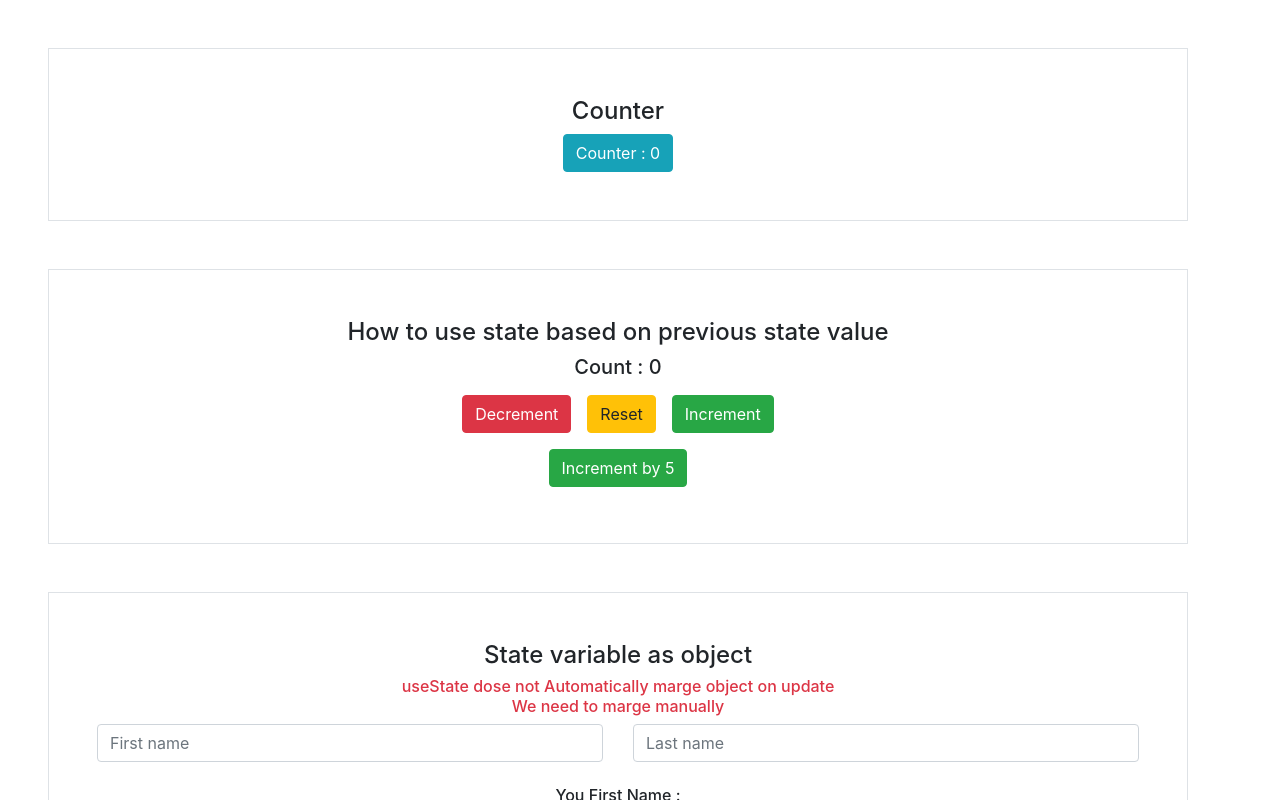
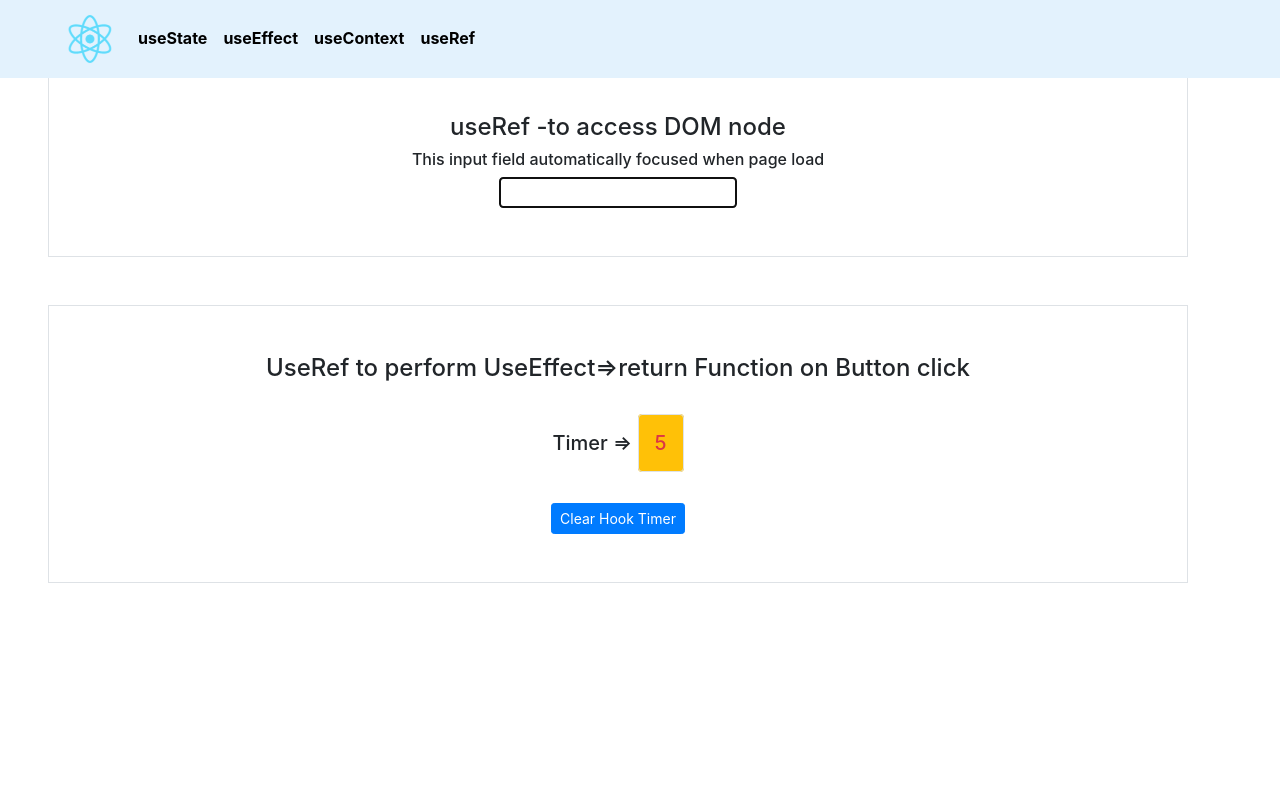
Before and after one commit to MinhazMinu/React-hooks, a React (Create React App) app: page /useRef in a window 1280 px wide. Shown: the top 800 px of the page. Built offline with nearby package versions, Linux system fonts and the light colour scheme; no server answers.

Commit message:
UseRef to perform UseEffect=>return Function on Button click

```diff
--- a/src/App.css
+++ b/src/App.css
@@ -3,7 +3,8 @@
 }
 
 .App-logo {
-  height: 40vmin;
+  height: 40vhmin;
+
   pointer-events: none;
 }
 
@@ -36,3 +37,21 @@
     transform: rotate(360deg);
   }
 }
+nav a {
+  font-weight: bold;
+  color: black;
+  border-bottom: 2px solid transparent;
+  transition: all 0.3s linear;
+}
+
+nav a:hover,
+nav a:active,
+nav a:focus {
+  color: salmon !important;
+  border-bottom: 2px solid black;
+}
+
+nav a img {
+  width: 50px;
+  height: 50px;
+}
--- a/src/App.js
+++ b/src/App.js
@@ -1,5 +1,6 @@
 import React from "react";
-import logo from "./logo.svg";
+import { BrowserRouter as Router, Switch, Route, Link } from "react-router-dom";
+
 import "./App.css";
 import Counter from "./Components/UseState/Counter";
 import Counter2 from "./Components/UseState/Counter2";
@@ -14,23 +15,79 @@ import MouseContainer from "./Components/UseEffect/MouseContainer4";
 import CounterUE5 from "./Components/UseEffect/CounterUE5";
 import DataFetchingUseEffect6 from "./Components/UseEffect/DataFetchingUseEffect6";
 import SearchPostByIdUseEffect7 from "./Components/UseEffect/SearchPostByIdUseEffect7";
+// Context import
+import Context from "./Components/Context/Context";
+import UseRef from "./Components/UseRef/FocusInputUR";
+import Navigation from "./Components/Navigation/Navigation";
+import TimerUR2 from "./Components/UseRef/TimerUR2";
 
 function App() {
   return (
     <div className="App">
-      <Counter></Counter>
+      <Router>
+        <Navigation></Navigation>
+        <Switch>
+          <Route exact path="/">
+            <Counter></Counter>
+            <Counter2></Counter2>
+            <Counter3></Counter3>
+            <Counter4></Counter4>
+            <SummeryUseState></SummeryUseState>
+          </Route>
+
+          <Route path="/useState">
+            <Counter></Counter>
+            <Counter2></Counter2>
+            <Counter3></Counter3>
+            <Counter4></Counter4>
+            <SummeryUseState></SummeryUseState>
+          </Route>
+
+          <Route path="/useEffect">
+            <CounterUE></CounterUE>
+            <CounterUE2></CounterUE2>
+            <MouseUE3></MouseUE3>
+            <MouseContainer></MouseContainer>
+            <CounterUE5></CounterUE5>
+            <DataFetchingUseEffect6></DataFetchingUseEffect6>
+            <SearchPostByIdUseEffect7></SearchPostByIdUseEffect7>
+          </Route>
+
+          <Route path="/useContext">
+            <Context></Context>
+          </Route>
+
+          <Route path="/useRef">
+            <UseRef></UseRef>
+            <TimerUR2></TimerUR2>
+          </Route>
+          <Route path="*">
+            <Counter></Counter>
+            <Counter2></Counter2>
+            <Counter3></Counter3>
+            <Counter4></Counter4>
+            <SummeryUseState></SummeryUseState>
+          </Route>
+        </Switch>
+      </Router>
+
+      {/* <Counter></Counter>
       <Counter2></Counter2>
       <Counter3></Counter3>
       <Counter4></Counter4>
-      <SummeryUseState></SummeryUseState>
+      <SummeryUseState></SummeryUseState> */}
       {/* UseEffect */}
-      <CounterUE></CounterUE>
+      {/* <CounterUE></CounterUE>
       <CounterUE2></CounterUE2>
-      {/* <MouseUE3></MouseUE3> */}
+      <MouseUE3></MouseUE3>
       <MouseContainer></MouseContainer>
       <CounterUE5></CounterUE5>
       <DataFetchingUseEffect6></DataFetchingUseEffect6>
-      <SearchPostByIdUseEffect7></SearchPostByIdUseEffect7>
+      <SearchPostByIdUseEffect7></SearchPostByIdUseEffect7> */}
+      {/* COntext */}
+      {/* <Context></Context> */}
+      {/* UseRef */}
+      {/* <UseRef></UseRef> */}
     </div>
   );
 }
--- /dev/null
+++ b/src/Components/Context/Context.js
@@ -0,0 +1,38 @@
+/**
+ * Context provides a way  to pass data through the component tree without having to pass
+ * down manually at every (may be with props)
+ */
+
+/**
+ * There are Four steps to use UseContext Hook
+ * 1. import the Destination Component
+ * 2. Create a context using creatContext() method and export it
+ * 3. provide the context value at high level in the component tree
+ * 4. consume the context value
+ */
+
+/**
+ * Here component Hierarch is Context.js => ContextComponentA.js => ContextComponentB.js
+ * we want pass a value from  Context.js to ContextComponentB.js
+ */
+import React, { createContext } from "react";
+//1. import the Destination Component
+import ContextComponentB from "./ContextComponentB";
+
+//2. Create a context using creatContext() method and export it
+export const UserContext = createContext();
+
+const Context = () => {
+  const name = "Minhaz";
+  return (
+    <div className="container border m-5 p-5">
+      <h3 className="text-info">UseConText</h3>
+      {/* provide the context value at high level in the component tree */}
+      <UserContext.Provider value={name}>
+        <ContextComponentB></ContextComponentB>
+      </UserContext.Provider>
+    </div>
+  );
+};
+
+export default Context;
--- /dev/null
+++ b/src/Components/Context/ContextComponentB.js
@@ -0,0 +1,27 @@
+/**
+ * There are There steps to consume context value
+ * 1. import  useContext from react
+ * 2. import the created Context. in our case its UserContext
+ * 3. call the useContext( function and pass created context as argument)
+ */
+
+// 1. import useContext from react
+import React, { useContext } from "react";
+// import the created Context.in our case its UserContext
+import { UserContext } from "./Context";
+
+const ContextComponentB = () => {
+  // call the useContext(function and pass created context as argument)
+  const user = useContext(UserContext);
+  return (
+    <div>
+      <h6>
+        Showing name from{" "}
+        <span className="text-success">ContextComponentB</span>{" "}
+      </h6>
+      <h4>My Name is {user} </h4>
+    </div>
+  );
+};
+
+export default ContextComponentB;
--- /dev/null
+++ b/src/Components/UseRef/FocusInputUR.js
@@ -0,0 +1,35 @@
+/**
+ * useRef make it possible to access DOM node directly withIn Functional Component.
+ * in our case we will focusing a "text input"  on first time page load and for these we
+ * can use useEffect hook
+ */
+
+/**
+ * There are Four step to use useRef Hooks
+ * 1. import useRef from react
+ * 2. crete a ref variable (our case inputRef ) by calling useRef() and passing in initial value
+ * 3. attached the ref variable to DOM by using ref={} (our case <input />)
+ * 4.call DOM method (our case focus() method ) inputRef.current.focus()
+ */
+// 1. import useRef from react
+import React, { useEffect, useRef } from "react";
+
+const FocusInputUR = () => {
+  // 2. crete a ref variable(our case) by calling useRef() and passing in initial value
+  const inputRef = useRef(null);
+
+  //focus only first time the page load
+  useEffect(() => {
+    // 4.call DOM method(our case focus() method) inputRef.current.focus()
+    inputRef.current.focus();
+  }, []);
+  return (
+    <div className="container border m-5 p-5">
+      <h4>useRef -to access DOM node </h4>
+      <h6>This input field automatically focused when page load</h6>
+      <input ref={inputRef} type="text" className="form-control-sm" />
+    </div>
+  );
+};
+
+export default FocusInputUR;
--- /dev/null
+++ b/src/Components/UseRef/TimerUR2.js
@@ -0,0 +1,61 @@
+/**
+ * Although useRef Can hold a reference of a Dom node using ref={} attribute,
+ * it can also hold any "Mutable" Value and it did not causing any additional render when value changes
+ */
+
+// import React, { useState, useEffect, useRef } from "react";
+
+// const TimerUR2 = () => {
+//     const interValRef = useRef(initialValue)
+//   const [timer, setTimer] = useState(0);
+//   useEffect(() => {
+//     const interval = setInterval(() => {
+//       setTimer(prevTimer => prevTimer + 1);
+//     }, 1000);
+//     return () => {
+//       clearInterval(interval);
+//     };
+//   }, []);
+//   return (
+//     <div className="container border m-5 p-5">
+//         <h4>UseRef to Clear </h4>
+//       Timer => <span className="bg-warning text-danger border">{timer}</span>
+//     </div>
+//   );
+// };
+
+// export default TimerUR2;
+
+import React, { useState, useEffect, useRef } from "react";
+
+const TimerUR2 = () => {
+  const interValRef = useRef();
+  const [timer, setTimer] = useState(0);
+  useEffect(() => {
+    interValRef.current = setInterval(() => {
+      setTimer(prevTimer => prevTimer + 1);
+    }, 1000);
+    return () => {
+      clearInterval(interValRef.current);
+    };
+  }, []);
+  return (
+    <div className="container border m-5 p-5">
+      <h4>UseRef to perform UseEffect=>return Function on Button click </h4>
+      <h5 className="m-5">
+        Timer =>{" "}
+        <span className="bg-warning text-danger border  p-3 rounded">
+          {timer}
+        </span>
+      </h5>
+      <button
+        className="btn btn-sm btn-primary"
+        onClick={() => clearInterval(interValRef.current)}
+      >
+        Clear Hook Timer{" "}
+      </button>
+    </div>
+  );
+};
+
+export default TimerUR2;
```
Also changed, not shown: src/Components/Context/ContextComponentA.js (added), src/logo192.png (renamed from public/logo192.png).
